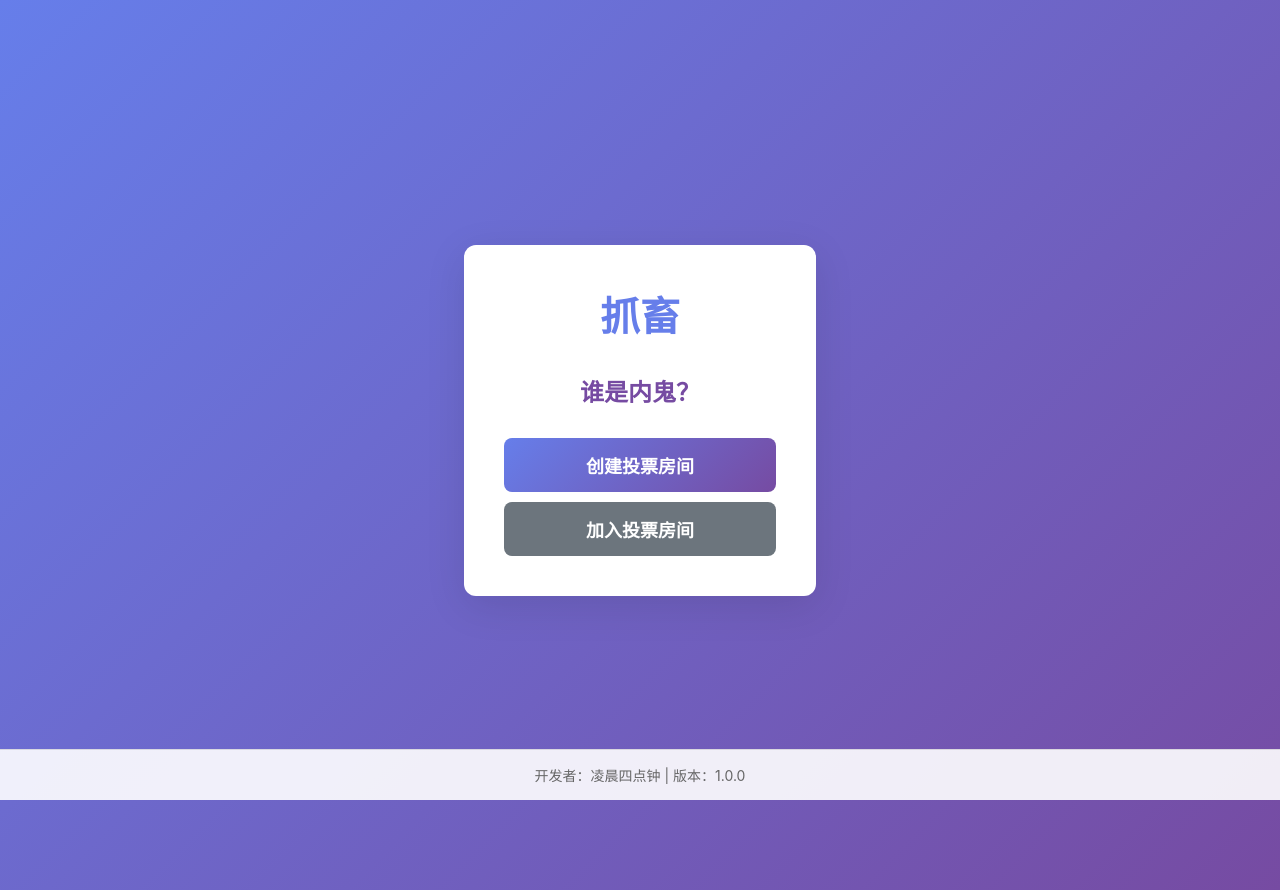
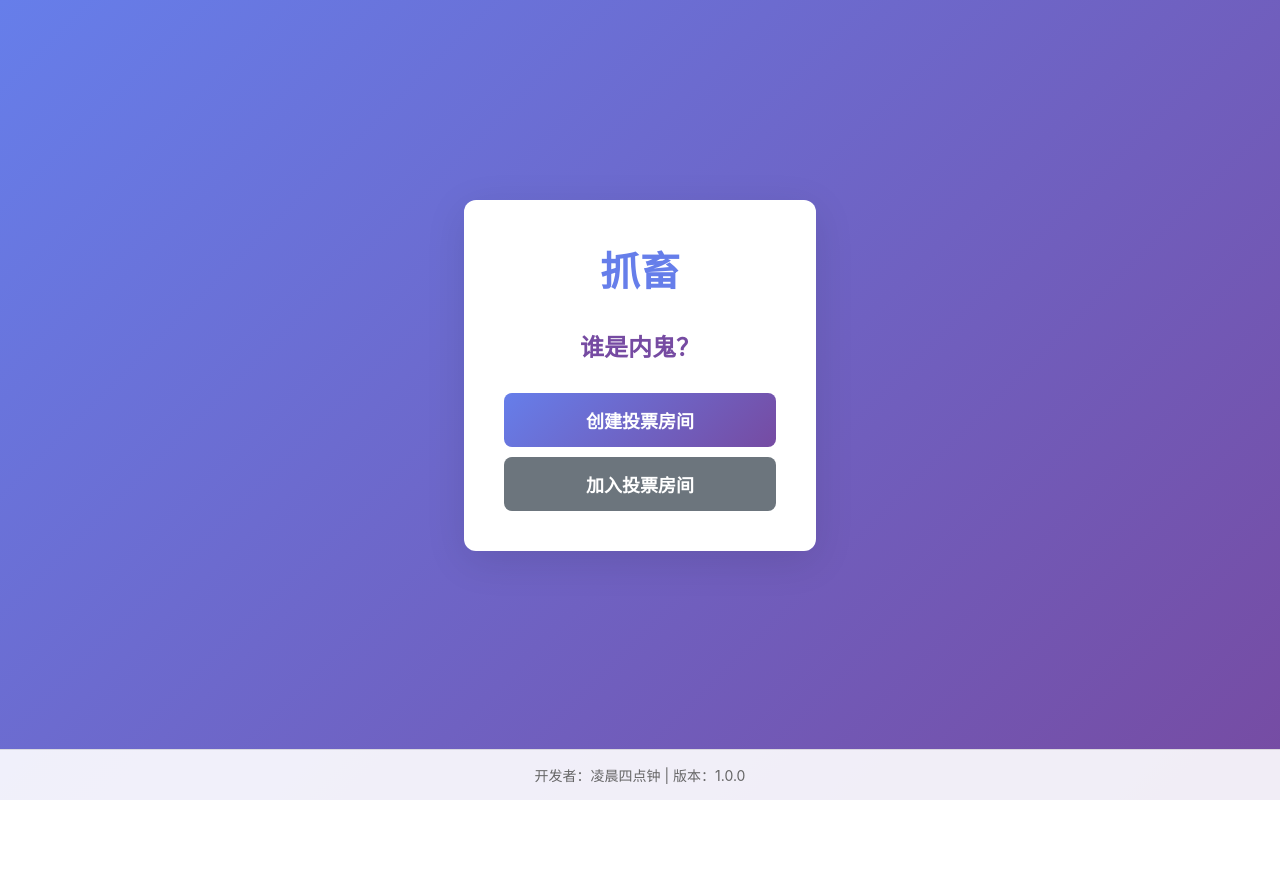
Before and after one commit to suguangsong/catch-the-mole, a Vue app in the folder frontend/: page / in a window 1280 px wide. After the commit the page ends 800 px from the top, so only its background shows below. Built offline with nearby package versions, Linux system fonts and the light colour scheme.

Commit message:
Enhance App.vue styling by setting full height for html and body, adjusting body margins and paddings, and ensuring #app occupies full viewport height with overflow hidden.

```diff
--- a/frontend/src/App.vue
+++ b/frontend/src/App.vue
@@ -23,6 +23,11 @@ export default {
   box-sizing: border-box;
 }
 
+html, body {
+  height: 100%;
+  overflow: hidden;
+}
+
 body {
   font-family: -apple-system, BlinkMacSystemFont, 'Segoe UI', 'Roboto', 'Oxygen',
     'Ubuntu', 'Cantarell', 'Fira Sans', 'Droid Sans', 'Helvetica Neue',
@@ -30,17 +35,20 @@ body {
   -webkit-font-smoothing: antialiased;
   -moz-osx-font-smoothing: grayscale;
   background: linear-gradient(135deg, #667eea 0%, #764ba2 100%);
-  min-height: 100vh;
   color: #333;
+  margin: 0;
+  padding: 0;
 }
 
 #app {
-  min-height: 100vh;
+  height: 100vh;
   display: flex;
   align-items: center;
   justify-content: center;
   padding: 20px;
   padding-bottom: 70px;
+  box-sizing: border-box;
+  overflow: hidden;
 }
 
 .app-wrapper {
@@ -48,7 +56,6 @@ body {
   flex-direction: column;
   align-items: center;
   justify-content: center;
-  min-height: 100vh;
 }
 
 .container {
```
